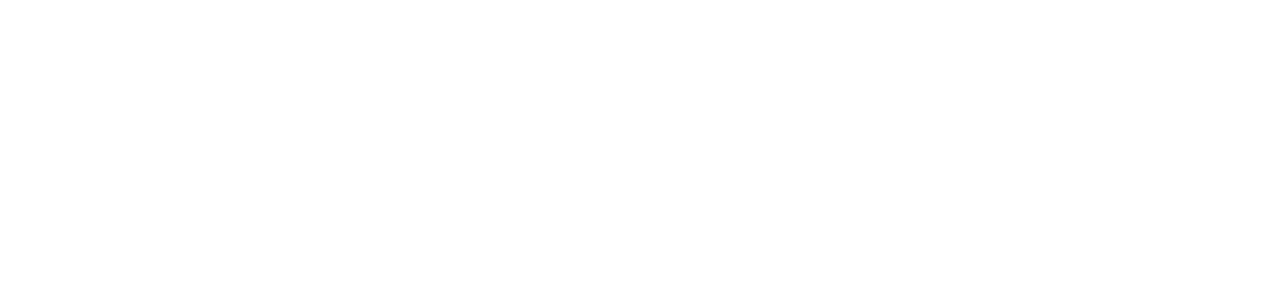
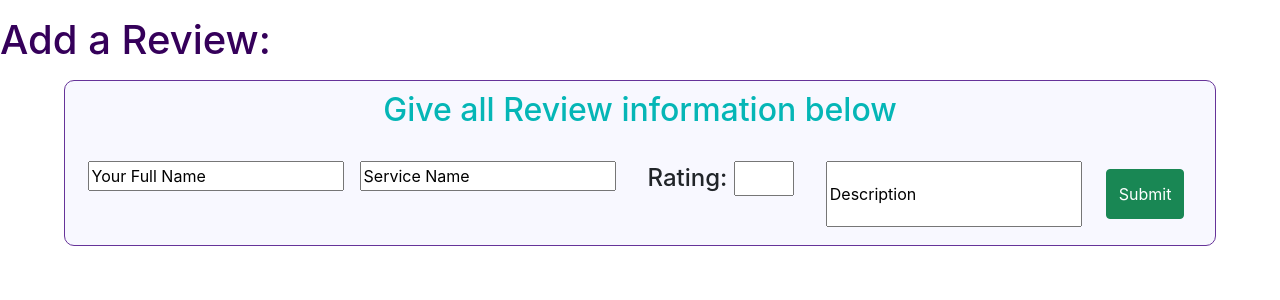
Before and after one commit to SajibBarua-art/Binary-Fixer, a React (Create React App) app: page /orderList in a window 1280 px wide. Shown: the top 300 px of the page. Built offline with nearby package versions, Linux system fonts and the light colour scheme.

Commit message:
home page

```diff
--- a/src/App.js
+++ b/src/App.js
@@ -7,6 +7,7 @@
 import Home from './Components/Home/Home/Home';
 import AddService from './Components/AddService/AddService';
 import Services from './Components/Home/Services/Services';
+import AddTestimonial from './Components/AddTestimonial/AddTestimonial';
 
 function App() {
   return (
@@ -24,6 +25,9 @@
         <Route path='/services'>
           <Services></Services>
         </Route>
+        <Route to='/addTestimonial'>
+          <AddTestimonial></AddTestimonial>
+        </Route>
       </Switch>
     </Router>
   );
--- a/src/Components/AddService/AddService.js
+++ b/src/Components/AddService/AddService.js
@@ -24,7 +24,7 @@
         })
             .then(res => {
                 if (res) {
-                    alert('Your submit service is added to the shop.')
+                    alert('Your submitted service is added to the website.')
                 }
             })
     };
--- /dev/null
+++ b/src/Components/AddTestimonial/AddTestimonial.js
@@ -0,0 +1,59 @@
+import React, { useState } from 'react';
+import { useForm } from "react-hook-form";
+
+const AddTestimonial = () => {
+    const { register, handleSubmit, formState: { errors } } = useForm();
+
+    const onSubmit = data => {
+        const testimonialData = {
+            serviceName: data.name,
+            clientName: data.client,
+            description: data.description,
+            rating: data.rating
+        };
+
+        fetch('http://localhost:5000/addTestimonial', {
+            method: 'POST',
+            headers: {
+                'content-type': 'application/json'
+            },
+            body: JSON.stringify(testimonialData)
+        })
+            .then(res => {
+                if (res) {
+                    alert('Your submitted testimonial is accepted successfully.')
+                }
+            })
+    };
+
+    return (
+        <div>
+            <h1 className='my-3 ml-2 component-color'>Add a Review:</h1>
+            <div className='form-card'>
+                <h2 className='text-center brand-color mb-4'>Give all Review information below</h2>
+                <form className='d-flex justify-content-center flex-wrap form-style' onSubmit={handleSubmit(onSubmit)}>
+                    <div>
+                        <input className='m-2' type="text" defaultValue="Your Full Name" {...register("client", { required: true })} />
+                        {errors.client && <p className="text-danger">Your Name is Required!</p>}
+                    </div>
+                    <br />
+                    <div>
+                        <input className='m-2' type="text" defaultValue="Service Name" {...register("name", { required: true })} />
+                        {errors.name && <p className="text-danger">Service name is Required!</p>}
+                    </div>
+                    <br />
+                    <div className="mt-2 mx-4">
+                        <h4>Rating: <input style={{ width: '60px' }} type="number" defaultValue="Rating" {...register("rating", { min: 0, max: 5 })} /></h4>
+                        {errors.rating && <p className="text-danger">Rating must be in range of 0 to 5!</p>}
+
+                    </div>
+                    <br />
+                    <input className='m-2' type="text" defaultValue="Description" {...register("description")} />
+                    <input style={{ height: '50px' }} className='btn btn-success m-3' type="submit" />
+                </form>
+            </div>
+        </div>
+    );
+};
+
+export default AddTestimonial;
--- a/src/Components/Home/Home/Home.js
+++ b/src/Components/Home/Home/Home.js
@@ -1,4 +1,5 @@
 import React from 'react';
+import Footer from '../../Shared/Footer/Footer';
 import AboutUs from '../AboutUs/AboutUs';
 import Contact from '../Contact/Contact';
 import Header from '../Header/Header';
@@ -15,6 +16,7 @@
             <AboutUs></AboutUs>
             <WhyChooseUs></WhyChooseUs>
             <Testimonials></Testimonials>
+            <Footer></Footer>
         </div>
     );
 };
--- a/src/Components/Home/ServiceDetails/ServiceDetails.css
+++ b/src/Components/Home/ServiceDetails/ServiceDetails.css
@@ -1,6 +1,9 @@
 .card-style {
     margin: 15px;
     width: 16rem;
+}
+.card-height{
+    height: 420px;
 }
 .card-style img {
     padding: 10px;
--- a/src/Components/Home/ServiceDetails/ServiceDetails.js
+++ b/src/Components/Home/ServiceDetails/ServiceDetails.js
@@ -4,7 +4,7 @@
 
 const ServiceDetails = ({service}) => {
     return (
-        <div className="card card-style text-center">
+        <div className="card card-style card-height text-center">
             <img src={service.img} className="card-img-top img-fluid" alt=""/>
             <div className="card-body">
                 <h5 className="card-title">{service.name}</h5>
--- /dev/null
+++ b/src/Components/Home/TestimonialDetails/TestimonialDetails.js
@@ -0,0 +1,16 @@
+import React from 'react';
+
+const TestimonialDetails = ({testimonial}) => {
+    return (
+        <div className="card card-style card-height p-4 text-start">
+            <h4 className="card-title">{testimonial.serviceName}</h4>
+            <p className='text-secondary'>Rating: {testimonial.rating}</p>
+            <p className="my-3">{testimonial.description}</p>
+            <div className="card-body">
+                <h6 className='mb-3 text-end text-primary'>~ {testimonial.clientName}</h6>
+            </div>
+        </div>
+    );
+};
+
+export default TestimonialDetails;
--- a/src/Components/Home/Testimonials/Testimonials.js
+++ b/src/Components/Home/Testimonials/Testimonials.js
@@ -1,10 +1,24 @@
-import React from 'react';
+import React, { useEffect, useState } from 'react';
+import TestimonialDetails from '../TestimonialDetails/TestimonialDetails';
 
 const Testimonials = () => {
+    const [testimonials, setTestimonials] = useState([]);
+    useEffect(() => {
+        fetch('http://localhost:5000/testimonials')
+            .then(res => res.json())
+            .then(data => setTestimonials(data))
+    }, [])
     return (
-        <div className="text-center">
-            <h1>Our <span class="brand-color">Testimonials</span> :</h1>
+        <div className="text-center mb-4">
+            <h1>Our <span className="brand-color">Testimonials</span> :</h1>
             <p className="fs-5">There are many valid reasons why you should choose us to take care of your valuable device</p>
+            <div className="d-flex justify-content-center">
+                <div className="d-flex flex-wrap justify-content-center align-items-center scroll-items bg-gray-style">
+                    {
+                        testimonials.map(testimonial => <TestimonialDetails key={testimonial._id} testimonial={testimonial}></TestimonialDetails>)
+                    }
+                </div>
+            </div>
         </div>
     );
 };
--- /dev/null
+++ b/src/Components/Shared/Footer/Footer.css
@@ -0,0 +1,5 @@
+.footer-link Link {
+    text-decoration: none;
+    margin: 0 5px;
+    color: white;
+}
--- /dev/null
+++ b/src/Components/Shared/Footer/Footer.js
@@ -0,0 +1,36 @@
+import React from 'react';
+import { Link } from 'react-router-dom';
+import './Footer.css';
+import { FontAwesomeIcon } from '@fortawesome/react-fontawesome';
+import { faLocationArrow } from '@fortawesome/free-solid-svg-icons';
+import { faClock } from '@fortawesome/free-solid-svg-icons';
+
+const Footer = () => {
+    return (
+        <div className="bg-dark mt-3 pt-5 pb-1 text-white text-center">
+            <div className='d-flex justify-content-center'>
+                <Link to='/IphoneRepair' className="text-white mx-3 text-decoration-none fs-5">Iphone Repair</Link>
+                <Link to='/IpadRepair' className="text-white mx-3 text-decoration-none fs-5">Ipad Repair</Link>
+                <Link to='/LaptopRepair' className="text-white mx-3 text-decoration-none fs-5">Laptop Repair</Link>
+                <Link to='/MacRepair' className="text-white mx-3 text-decoration-none fs-5">Mac Repair</Link>
+                <Link to='/ComputerRepair' className="text-white mx-3 text-decoration-none fs-5">Computer Repair</Link>
+                <Link to='/SmartphoneRepair' className="text-white mx-3 text-decoration-none fs-5">Smartphone Repair</Link>
+            </div>
+
+            <h2 className="text-center my-3">Call Us to Our Office <span className='brand-color'>+1-800-1234567</span></h2>
+            <div className="d-flex justify-content-evenly my-4">
+                <div className='d-flex justify-content-center'>
+                    <FontAwesomeIcon icon={faLocationArrow} className="fs-1 text-primary me-2" />
+                    <p> New market, Road no - 37484, <br /> Chattogram, Bangladesh</p>
+                </div>
+                <div className='d-flex justify-content-center'>
+                    <FontAwesomeIcon icon={faClock} className="fs-1 text-primary me-2"/>
+                    <p>Mon-Fri: 7:00am-7:00pm <br /> Sat-Sun: 10:00am-5:00pm</p>
+                </div>
+            </div>
+            <p>© 2021 Computer Repair. All Rights Reserved.</p>
+        </div>
+    );
+};
+
+export default Footer;
```
Also changed, not shown: src/Components/Login/Login.js (added), src/Components/OrderList/OrderList.js (added).
